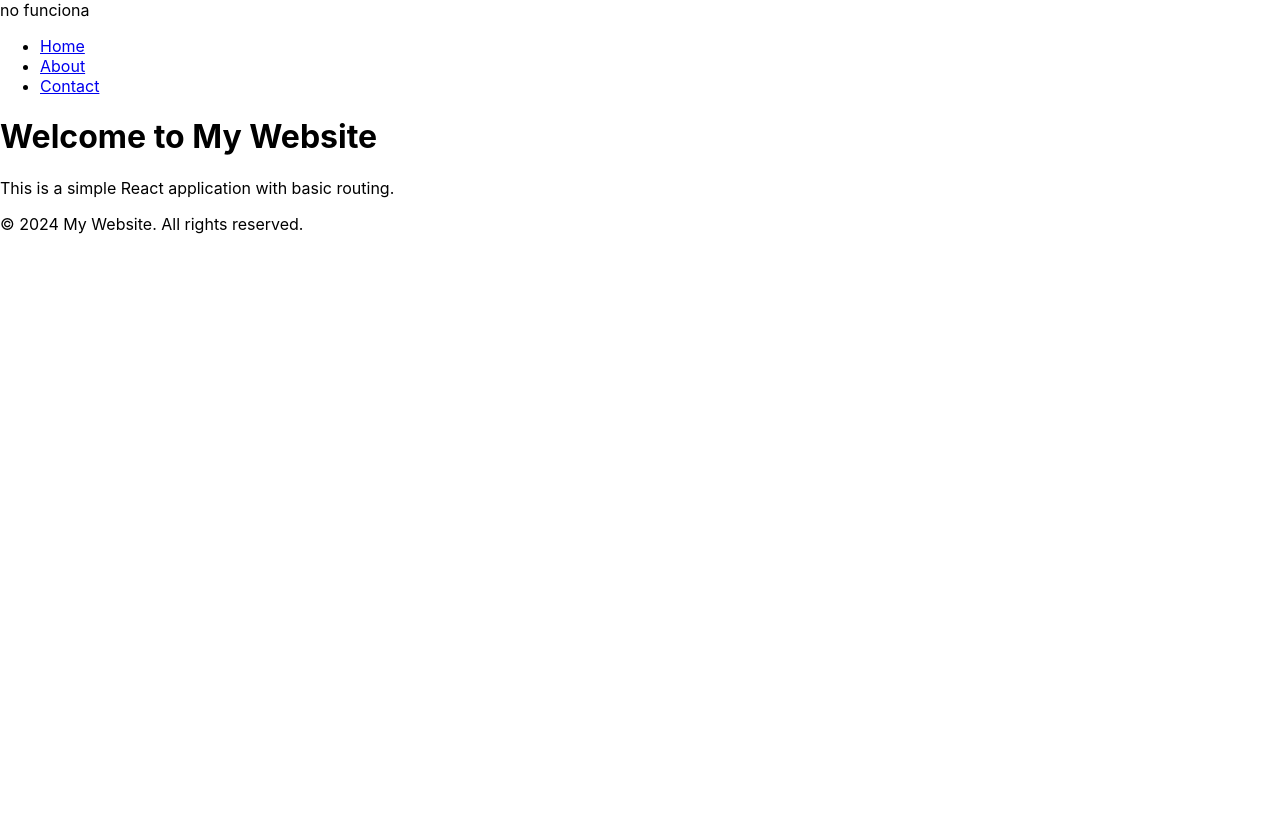
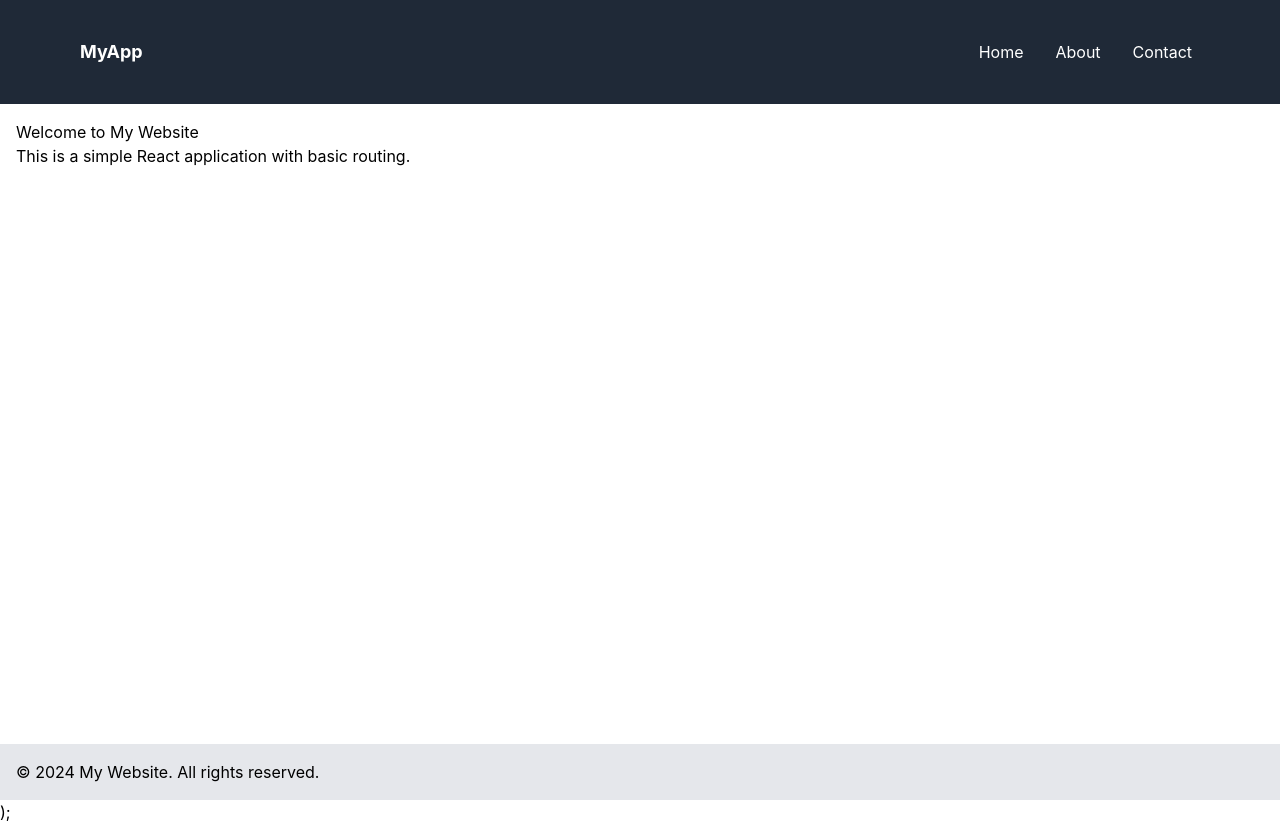
Before and after one commit to tlesbeses/little-lemmon, a React (Create React App) app: page / in a window 1280 px wide. Before the commit the page ends 800 px from the top, so only its background shows below. Built offline with nearby package versions, Linux system fonts and the light colour scheme.

Commit message:
Add Tailwind CSS integration and refactor layout components

```diff
--- a/package.json
+++ b/package.json
@@ -35,5 +35,8 @@
       "last 1 firefox version",
       "last 1 safari version"
     ]
+  },
+  "devDependencies": {
+    "tailwindcss": "^3.4.19"
   }
 }
--- a/src/App.css
+++ b/src/App.css
@@ -1,38 +1,3 @@
-.App {
-  text-align: center;
-}
-
-.App-logo {
-  height: 40vmin;
-  pointer-events: none;
-}
-
-@media (prefers-reduced-motion: no-preference) {
-  .App-logo {
-    animation: App-logo-spin infinite 20s linear;
-  }
-}
-
-.App-header {
-  background-color: #282c34;
-  min-height: 100vh;
-  display: flex;
-  flex-direction: column;
-  align-items: center;
-  justify-content: center;
-  font-size: calc(10px + 2vmin);
-  color: white;
-}
-
-.App-link {
-  color: #61dafb;
-}
-
-@keyframes App-logo-spin {
-  from {
-    transform: rotate(0deg);
-  }
-  to {
-    transform: rotate(360deg);
-  }
-}
+@tailwind base;
+@tailwind components;
+@tailwind utilities;
--- a/src/App.js
+++ b/src/App.js
@@ -6,10 +6,27 @@ import { Main } from "./components/Main";
 function App() {
   return (
     <>
-    no funciona
-    <Header />
-    <Main />
-    <Footer />
+    <div className="
+      min-h-screen
+      grid
+      grid-rows-[auto_1fr_auto]
+    ">
+      {/* Header */}
+      <header className="bg-gray-800 text-white p-4">
+        <Header />
+      </header>
+
+      {/* Main */}
+      <main className="p-4">
+        <Main />
+      </main>
+
+      {/* Footer */}
+      <footer className="bg-gray-200 p-4">
+        <Footer />
+      </footer>
+    </div>
+  );
     </>
   );
 }
--- a/src/components/Header.js
+++ b/src/components/Header.js
@@ -1,18 +1,56 @@
-export function Header() {
+import { useState } from "react";
+
+export  function Header() {
+  const [open, setOpen] = useState(false);
+
   return (
-       <nav>
-        <ul>
+    <nav className="bg-gray-800 text-white">
+      <div className="max-w-6xl mx-auto px-4 py-4 flex justify-between items-center">
+
+        {/* Logo */}
+        <h1 className="font-bold text-lg">MyApp</h1>
+
+        {/* Botón Hamburger */}
+        <button
+          className="md:hidden flex flex-col gap-1"
+          onClick={() => setOpen(!open)}
+        >
+          <span className="w-6 h-0.5 bg-white"></span>
+          <span className="w-6 h-0.5 bg-white"></span>
+          <span className="w-6 h-0.5 bg-white"></span>
+        </button>
+
+        {/* Menu */}
+        <ul
+          className={`
+            absolute md:static
+            bg-gray-800
+            left-0 w-full md:w-auto
+            flex flex-col md:flex-row
+            items-start gap-4
+            transition-all duration-300
+            align-initial
+            pl-6
+            ${open ? "top-16 opacity-100" : "top-[-300px] opacity-0 md:opacity-100"}
+          `}
+        >
           <li>
-            <a href="/">Home</a>
+            <a href="/" className="block p-2 hover:text-yellow-400">
+              Home
+            </a>
           </li>
           <li>
-            <a href="/about">About</a>
+            <a href="/about" className="block p-2 hover:text-yellow-400">
+              About
+            </a>
           </li>
           <li>
-            <a href="/contact">Contact</a>
+            <a href="/contact" className="block p-2 hover:text-yellow-400">
+              Contact
+            </a>
           </li>
         </ul>
-      </nav>
-
+      </div>
+    </nav>
   );
 }
--- /dev/null
+++ b/tailwind.config.js
@@ -0,0 +1,10 @@
+/** @type {import('tailwindcss').Config} */
+module.exports = {
+  content: [
+    "./src/**/*.{js,jsx,ts,tsx}",
+  ],
+  theme: {
+    extend: {},
+  },
+  plugins: [],
+}
```
Also changed, not shown: 1 other file (tests, documents, lock files or other folders).
